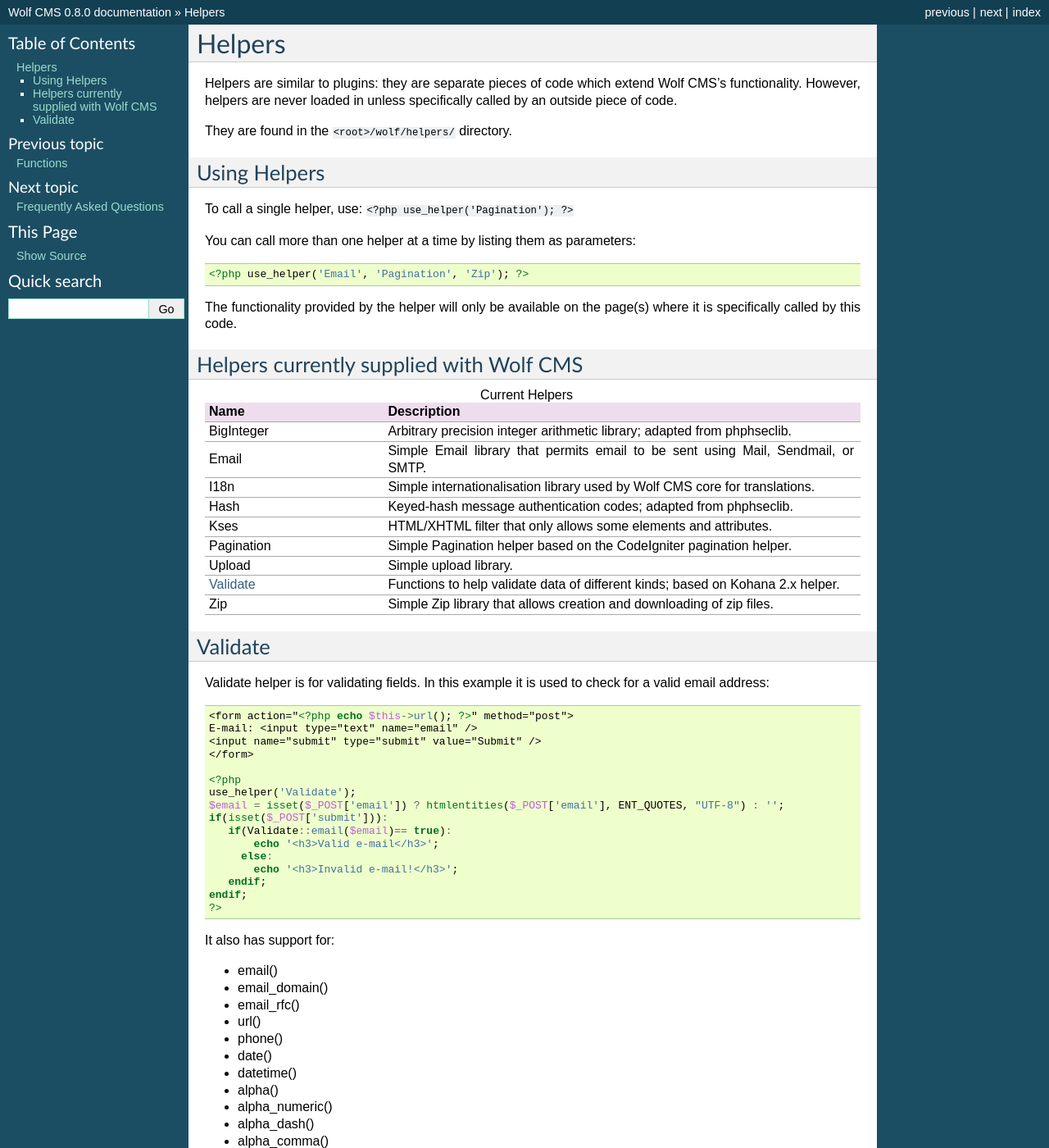
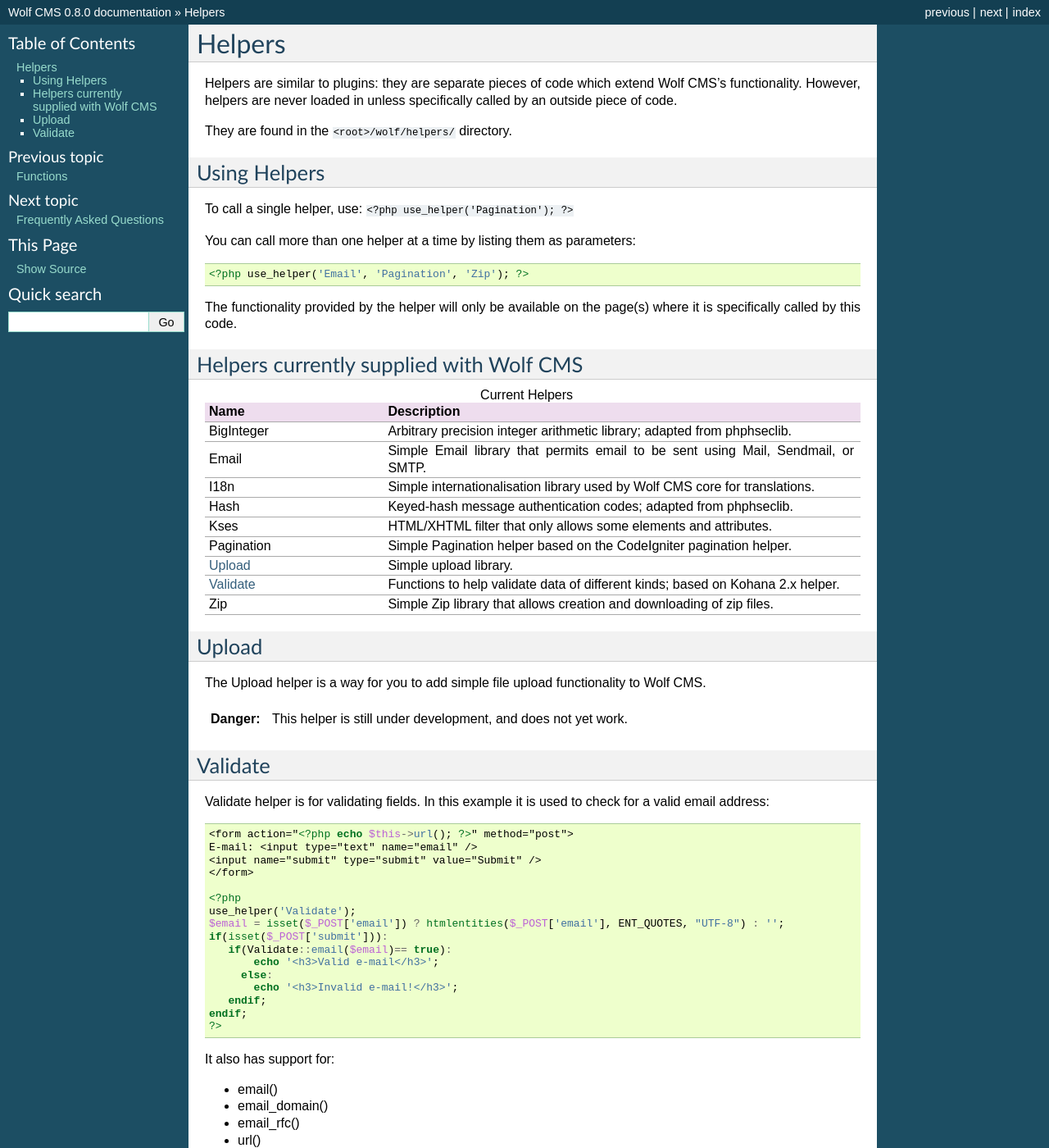
Before and after one commit to wolfcms/docs.wolfcms.org, a Sphinx documentation site: the page built from source/helpers.rst, in a window 1280 px wide and 1400 px high. Shown: the whole window at 82% size. Built offline with Sphinx 7.4.7, drawn with Linux system fonts in a browser that asks for light colours; pages that are not in the unit, such as notebooks, are missing from menus.

Commit message:
Added Upload section

```diff
--- a/source/helpers.rst
+++ b/source/helpers.rst
@@ -42,13 +42,21 @@
      - HTML/XHTML filter that only allows some elements and attributes.
    * - Pagination
      - Simple Pagination helper based on the CodeIgniter pagination helper.
-   * - Upload
+   * - :ref:`upload`
      - Simple upload library.
    * - :ref:`validate`
      - Functions to help validate data of different kinds; based on Kohana 2.x helper.
    * - Zip
      - Simple Zip library that allows creation and downloading of zip files.
 
+.. _upload:
+
+Upload
+------
+
+The Upload helper is a way for you to add simple file upload functionality to Wolf CMS.
+
+.. danger:: This helper is still under development, and does not yet work.
 
 .. _validate:
 
```
